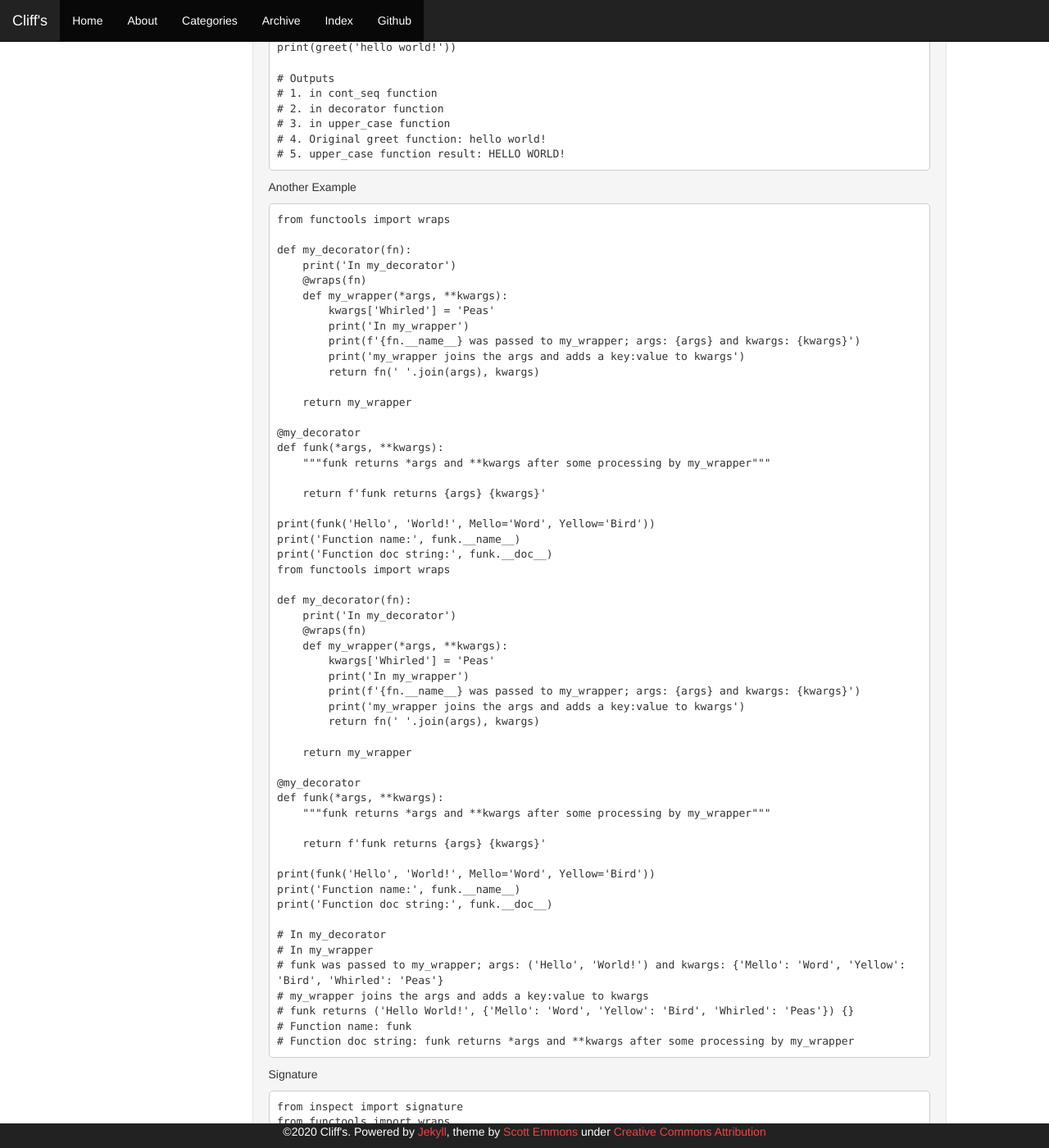
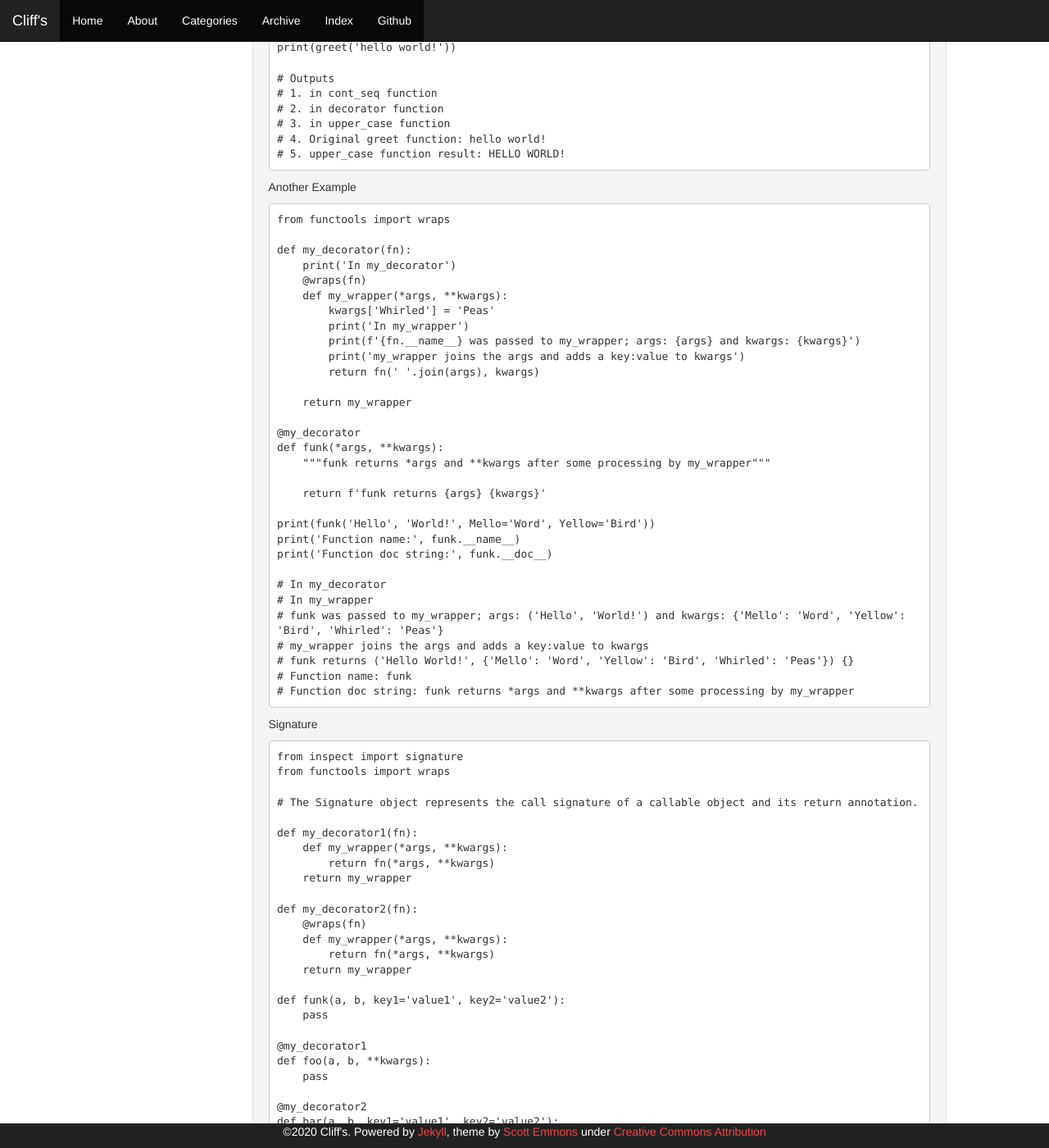
Before and after one commit to cliffwhitworth/cliffwhitworth.github.io, a Jekyll site: the page built from _posts/2020-09-03-decorators.md, in a window 1280 px wide and 1400 px high, scrolled down 1006 px. Shown: the whole window at 82% size. Built offline with Jekyll 4.4.1, drawn with Linux system fonts in a browser that asks for light colours.

Commit message:
decorators

```diff
--- a/_posts/2020-09-03-decorators.md
+++ b/_posts/2020-09-03-decorators.md
@@ -91,29 +91,6 @@ def funk(*args, **kwargs):
 print(funk('Hello', 'World!', Mello='Word', Yellow='Bird'))
 print('Function name:', funk.__name__)
 print('Function doc string:', funk.__doc__)
-from functools import wraps
-
-def my_decorator(fn):
-    print('In my_decorator')
-    @wraps(fn)
-    def my_wrapper(*args, **kwargs):
-        kwargs['Whirled'] = 'Peas'
-        print('In my_wrapper')
-        print(f'{fn.__name__} was passed to my_wrapper; args: {args} and kwargs: {kwargs}')
-        print('my_wrapper joins the args and adds a key:value to kwargs')
-        return fn(' '.join(args), kwargs)
-
-    return my_wrapper
-
-@my_decorator
-def funk(*args, **kwargs):
-    """funk returns *args and **kwargs after some processing by my_wrapper"""
-
-    return f'funk returns {args} {kwargs}'
-
-print(funk('Hello', 'World!', Mello='Word', Yellow='Bird'))
-print('Function name:', funk.__name__)
-print('Function doc string:', funk.__doc__)
 
 # In my_decorator
 # In my_wrapper
```
